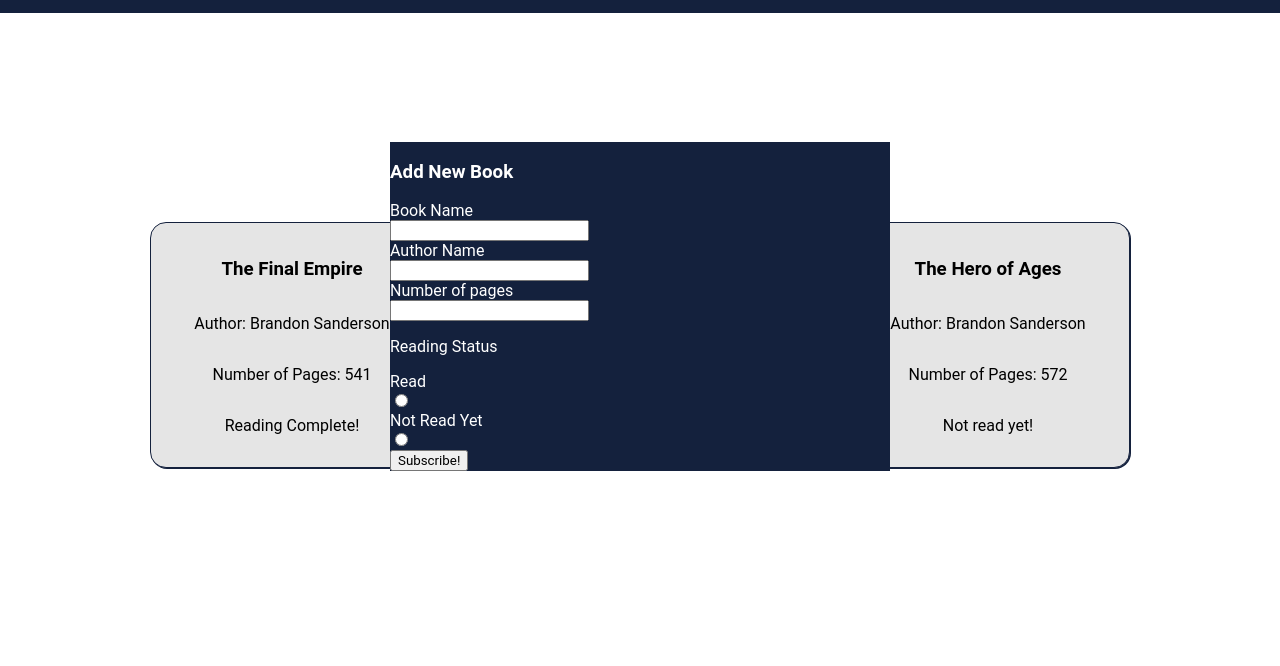
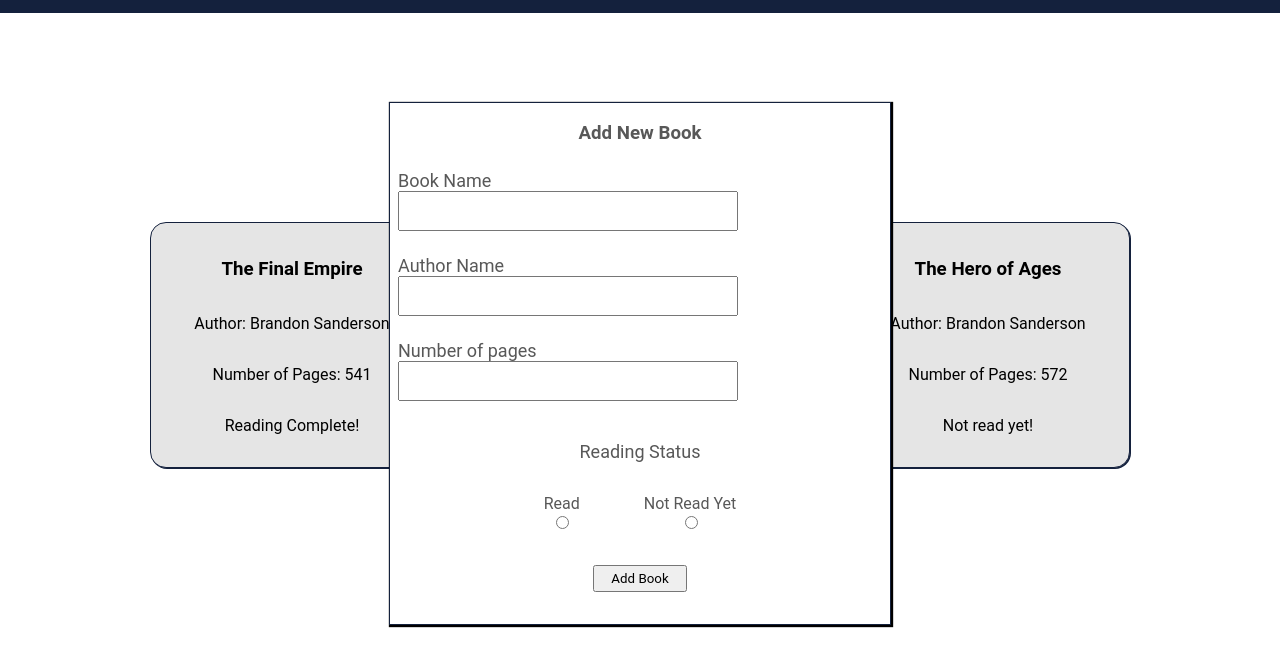
Before and after one commit to gefgu/odin-library, a plain HTML site: page index.html in a window 1280 px wide. Shown: the part 58-724 px from the top of the page. Drawn offline with Linux system fonts and the light colour scheme.

Commit message:
Add form initial style

```diff
--- a/index.html
+++ b/index.html
@@ -17,35 +17,47 @@
       <div class="container"></div>
     </div>
     <div class="new-book-form active">
-      <h3>Add New Book</h3>
+      <h3 class="form-heading">Add New Book</h3>
       <form>
-        <div>
+        <div class="input-box">
           <label for="name">Book Name</label><br />
           <input type="text" name="name" id="name" required />
         </div>
-        <div>
+        <div class="input-box">
           <label for="author">Author Name</label><br />
           <input type="text" name="author" id="author" required />
         </div>
-        <div>
+        <div class="input-box">
           <label for="pages">Number of pages</label><br />
           <input type="number" name="pages" id="pages" required />
         </div>
-        <div>
+        <div class="status">
           <p>Reading Status</p>
-          <div>
+          <div class="radio-boxes">
             <div>
               <label for="status-read">Read</label><br />
-              <input type="radio" name="status-read" value="status-read" id="status" required />
+              <input
+                type="radio"
+                name="status-read"
+                value="status-read"
+                id="status"
+                required
+              />
             </div>
             <div>
               <label for="status-read">Not Read Yet</label><br />
-              <input type="radio" name="status-read" value="status-read" id="status" required />
+              <input
+                type="radio"
+                name="status-read"
+                value="status-read"
+                id="status"
+                required
+              />
             </div>
           </div>
         </div>
-        <div>
-          <input type="submit" value="Subscribe!" />
+        <div class="submit">
+          <input type="submit" value="Add Book" />
         </div>
       </form>
     </div>
--- a/style.css
+++ b/style.css
@@ -57,15 +57,60 @@ body {
   position: absolute;
   left: 0;
   right: 0;
-  top: 25%;
+  top: 20%;
   margin-left: auto;
   margin-right: auto;
   width: 500px;
   display: none;
-  background-color: #14213d;
-  color: white;
+  background-color: white;
+  color: #585858;
+  border: 1px solid #14213d;
+  box-shadow: 1px 1px 1px 1px black;
 }
 
 .new-book-form.active {
   display: block;
 }
+
+.form-heading {
+  text-align: center;
+}
+
+.status {
+  text-align: center;
+  margin: 32px 0;
+}
+
+.status p {
+  font-size: 18px;
+  margin-bottom: 32px;
+}
+
+.radio-boxes {
+  display: flex;
+  justify-content: center;
+  align-items: center;
+  gap: 64px;
+}
+
+.submit {
+  display: flex;
+  justify-content: center;
+  align-content: center;
+  margin: 32px 0;
+}
+
+.submit input {
+  padding: 4px 16px;
+}
+
+.input-box {
+  font-size: 18px;
+  padding: 8px;
+  margin-bottom: 8px;
+}
+
+.input-box input {
+  padding: 4px 0px;
+  font-size: 24px;
+}
```
